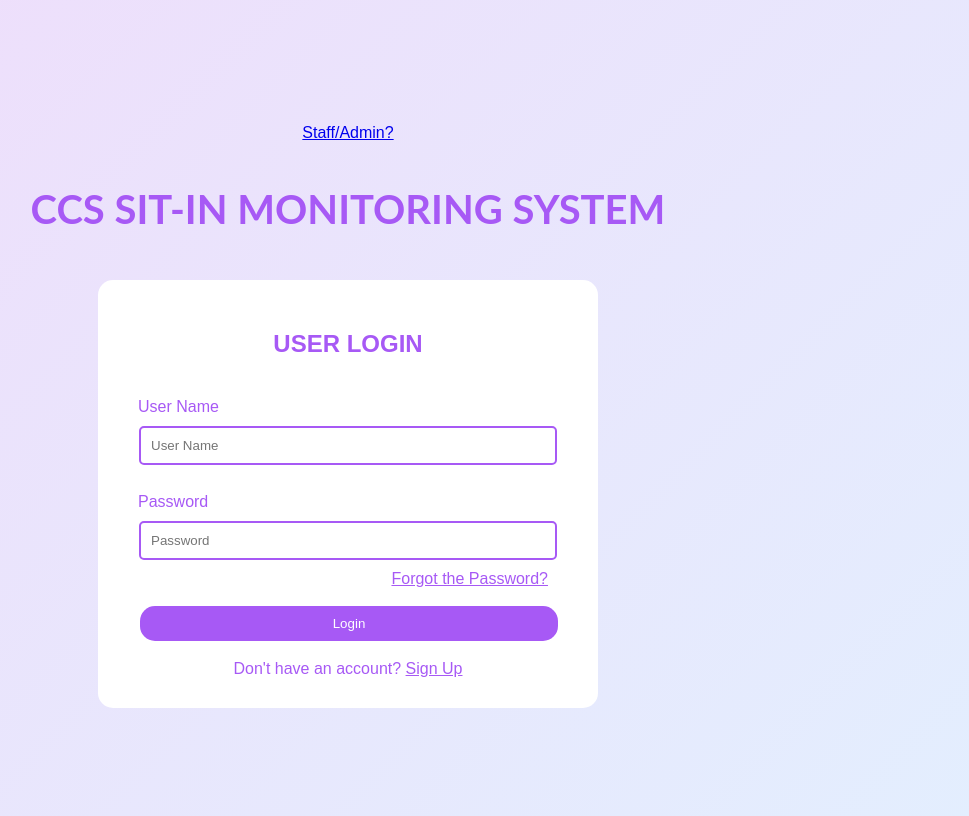
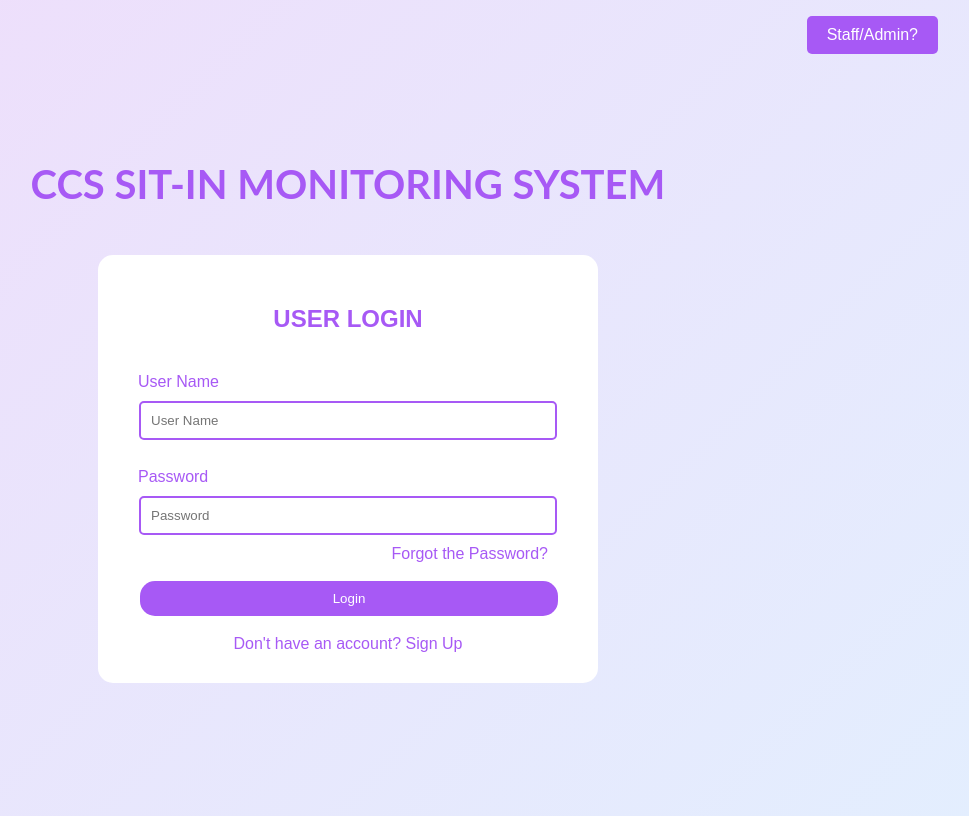
Before and after one commit to trishamitch/sysrch, a PHP site: the page made by with admin/index.php in a window 1280 px wide. Shown: the whole page, without its empty margins (292-1261 px from the left). Run offline with PHP 8.4, Linux system fonts and the light colour scheme.

Commit message:
Update style.css

```diff
--- a/with admin/style.css
+++ b/with admin/style.css
@@ -114,3 +114,35 @@ h1,h3 {
 	font-size: 20px;
 	font-family: 'Courier New', Courier, monospace;
 }
+p{
+  position: fixed;
+  top: 0%;
+  right:50px; /* Adjust this value according to your sidebar width */
+  font-size: 16px;
+  color: #fff;
+  background-color: #a759f5;
+  padding: 10px 20px;
+  border-radius: 5px;
+  z-index: 999;
+}
+a{
+  top: 0%;
+  align-items: start;
+  font-size: 16px;
+  color: white;
+  text-decoration: none;
+}
+
+.title{
+	text-align: center;
+	color: #a759f5;
+	font-size: 40px;
+  	font-family: 'Lato', sans-serif;
+	font-weight: bold;
+}
+.title a{
+	text-align: center;
+	color: #a759f5;
+	font-size: 40px;
+  	font-family: 'Lato', sans-serif;
+}
```
